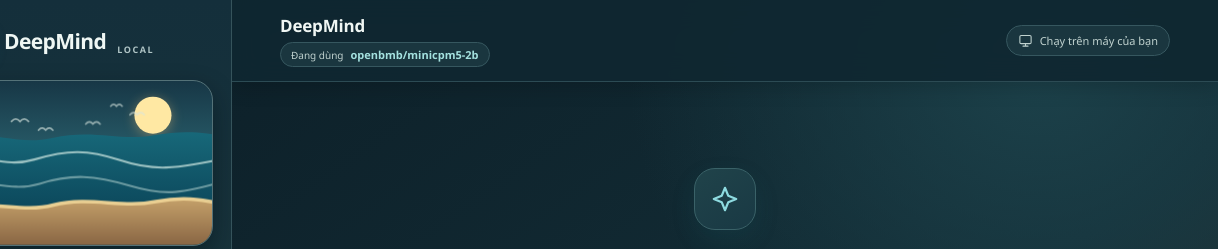
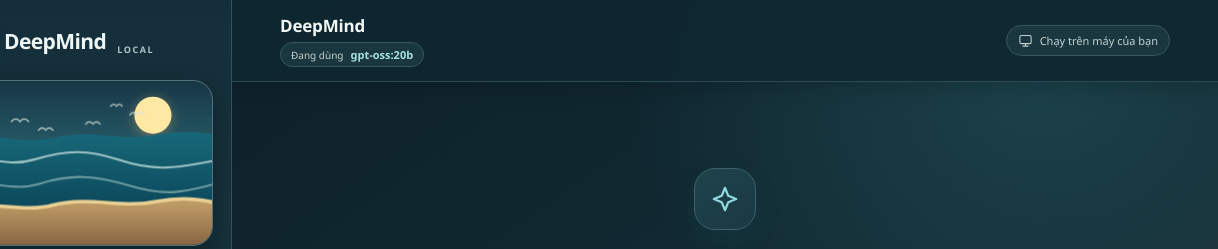
Before and after one commit to hoanghieu011/DeepMind, a plain HTML site: page index.html in a window 1280 px wide. Shown: the top 249 px of the page, 62-1280 px from the left. Drawn offline with Linux system fonts and the light colour scheme.

Commit message:
Update index.html

```diff
--- a/index.html
+++ b/index.html
@@ -381,7 +381,7 @@
             <header class="header">
                 <div>
                     <div class="header-title">DeepMind</div>
-                    <div class="model-settings" role="group" aria-label="Mô hình Ollama hiện tại"><span>Đang dùng</span><span class="model-name">openbmb/minicpm5-2b</span></div>
+                    <div class="model-settings" role="group" aria-label="Mô hình Ollama hiện tại"><span>Đang dùng</span><span class="model-name">gpt-oss:20b</span></div>
                 </div>
                 <div class="header-actions">
                     <button class="mobile-menu" id="mobile-menu" type="button" aria-label="Mở menu lịch sử" aria-controls="sidebar" aria-expanded="false"><svg class="icon" aria-hidden="true"><use href="#menu"/></svg></button>
@@ -496,7 +496,7 @@
         const allowedImageTypes = new Set(['image/png', 'image/jpeg', 'image/webp', 'image/gif']);
         const maxImageSize = 100 * 1024 * 1024;
         const maxImageBase64Length = 4 * Math.ceil(maxImageSize / 3);
-        const modelName = 'openbmb/minicpm5-2b';
+        const modelName = 'gpt-oss:20b';
         let isSending = false;
         let isReadingImage = false;
         let activeController = null;
@@ -1855,7 +1855,7 @@
         renderConversation();
         renderConversationList();
         if (loadedState.shouldSave && persistState() && loadedState.modelMigrated) {
-            notify('message', 'Cấu hình mô hình cũ đã được chuyển sang openbmb/minicpm5-2b.');
+            notify('message', 'Cấu hình mô hình cũ đã được chuyển sang gpt-oss:20b.');
         }
         updateComposer();
         updateScrollNavigation();
```
